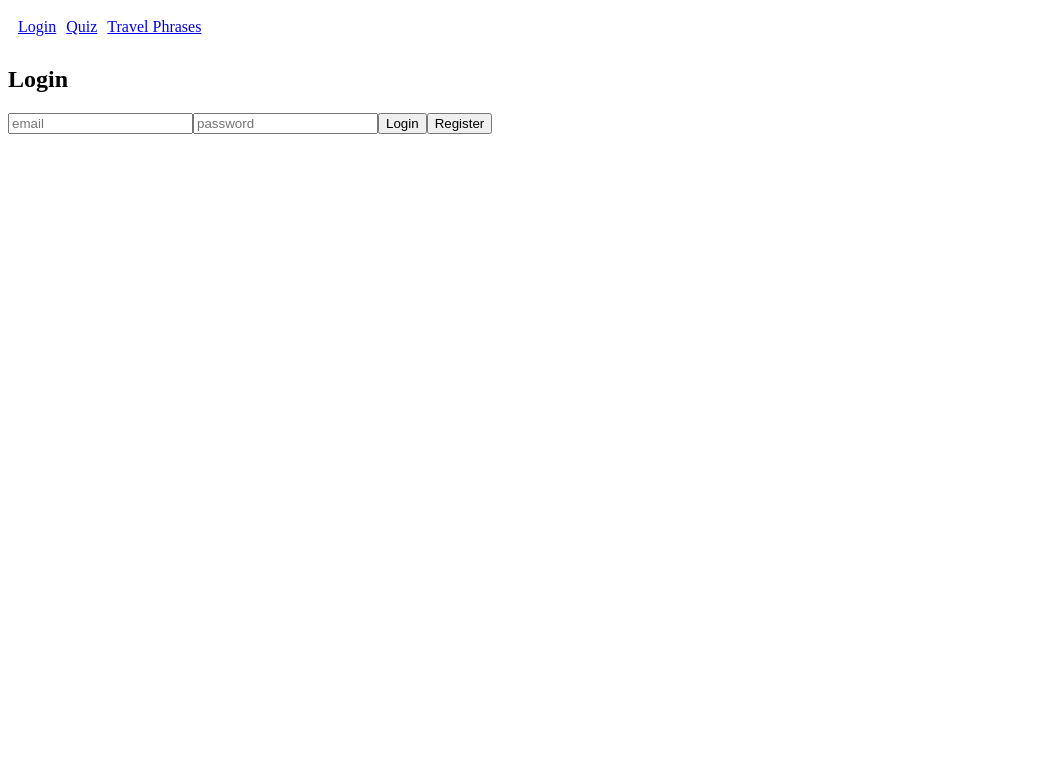
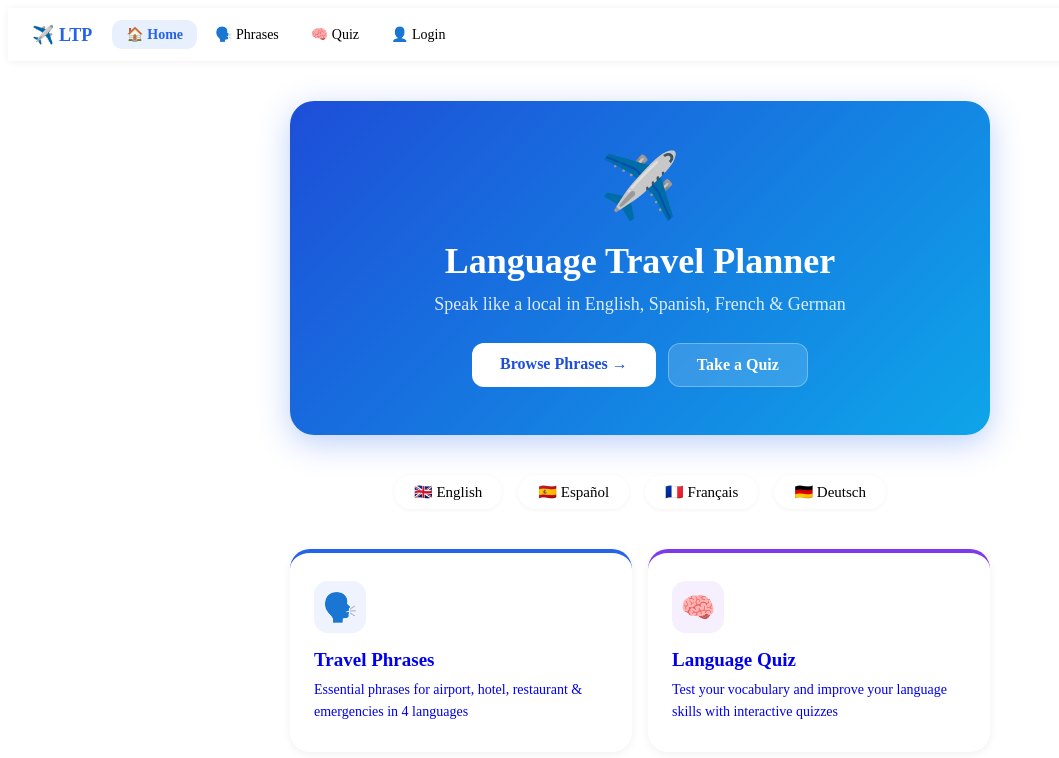
Before and after one commit to Sanae2026/language-travel-planner, a React (Vite) app in the folder client/: page / in a window 1280 px wide. Shown: the top 758 px of the page, without its empty margins (0-1059 px from the left). Built offline with nearby package versions, Linux system fonts and the light colour scheme; no server answers.

Commit message:
New home page and navbar

```diff
--- a/client/src/App.tsx
+++ b/client/src/App.tsx
@@ -1,22 +1,61 @@
-import { BrowserRouter, Routes, Route, Link } from "react-router-dom";
-import Quiz from "./components/Quiz";
-import PhrasesPage from "./pages/PhrasesPage";
-import Login from "./pages/Login";
+import { BrowserRouter, Routes, Route, Link, useLocation } from "react-router-dom"
+import Quiz from "./components/Quiz"
+import PhrasesPage from "./pages/PhrasesPage"
+import Home from "./pages/Home"
+import Login from "./pages/Login"
+
+function Navbar() {
+  const location = useLocation()
+  const links = [
+    { to: "/", label: "🏠 Home" },
+    { to: "/phrases", label: "🗣️ Phrases" },
+    { to: "/quiz", label: "🧠 Quiz" },
+    { to: "/login", label: "👤 Login" },
+  ]
+
+  return (
+    <nav style={{
+      display: "flex",
+      gap: 4,
+      padding: "12px 24px",
+      background: "var(--bg-card, #fff)",
+      borderBottom: "1px solid var(--border)",
+      boxShadow: "0 1px 8px rgba(0,0,0,0.06)",
+      alignItems: "center",
+    }}>
+      <span style={{ fontWeight: 700, fontSize: 18, color: "#2563eb", marginRight: 16 }}>✈️ LTP</span>
+      {links.map((l) => (
+        <Link
+          key={l.to}
+          to={l.to}
+          style={{
+            padding: "6px 14px",
+            borderRadius: 10,
+            textDecoration: "none",
+            fontSize: 14,
+            fontWeight: location.pathname === l.to ? 600 : 400,
+            background: location.pathname === l.to ? "rgba(37,99,235,0.1)" : "transparent",
+            color: location.pathname === l.to ? "#2563eb" : "var(--text)",
+            transition: "all 0.2s",
+          }}
+        >
+          {l.label}
+        </Link>
+      ))}
+    </nav>
+  )
+}
 
 export default function App() {
   return (
     <BrowserRouter>
-      <nav style={{ display: "flex", gap: 10, padding: 10 }}>
-        <Link to="/">Login</Link>
-        <Link to="/quiz">Quiz</Link>
-        <Link to="/phrases">Travel Phrases</Link>
-      </nav>
-
+      <Navbar />
       <Routes>
-        <Route path="/" element={<Login />} />
+        <Route path="/" element={<Home />} />
+        <Route path="/login" element={<Login />} />
         <Route path="/quiz" element={<Quiz />} />
         <Route path="/phrases" element={<PhrasesPage />} />
       </Routes>
     </BrowserRouter>
-  );
+  )
 }
--- a/client/src/pages/Home.tsx
+++ b/client/src/pages/Home.tsx
@@ -1,3 +1,138 @@
+import { Link } from "react-router-dom"
+
 export default function Home() {
-  return <h1>Welcome to Language Travel App 🌍</h1>
+  const cards = [
+    {
+      to: "/phrases",
+      icon: "🗣️",
+      title: "Travel Phrases",
+      desc: "Essential phrases for airport, hotel, restaurant & emergencies in 4 languages",
+      color: "#2563eb",
+      bg: "rgba(37,99,235,0.08)",
+    },
+    {
+      to: "/quiz",
+      icon: "🧠",
+      title: "Language Quiz",
+      desc: "Test your vocabulary and improve your language skills with interactive quizzes",
+      color: "#7c3aed",
+      bg: "rgba(124,58,237,0.08)",
+    },
+  ]
+
+  return (
+    <div style={{ maxWidth: 700, margin: "0 auto", padding: "40px 16px", textAlign: "center" }}>
+
+      {/* Hero */}
+      <div style={{
+        background: "linear-gradient(135deg, #1d4ed8, #0ea5e9)",
+        borderRadius: 24,
+        padding: "48px 32px",
+        marginBottom: 40,
+        boxShadow: "0 8px 32px rgba(37,99,235,0.3)",
+      }}>
+        <div style={{ fontSize: 64, marginBottom: 16 }}>✈️</div>
+        <h1 style={{ color: "#fff", fontSize: 36, margin: "0 0 12px", fontWeight: 700 }}>
+          Language Travel Planner
+        </h1>
+        <p style={{ color: "rgba(255,255,255,0.85)", fontSize: 18, margin: "0 0 28px" }}>
+          Speak like a local in English, Spanish, French & German
+        </p>
+        <div style={{ display: "flex", gap: 12, justifyContent: "center", flexWrap: "wrap" }}>
+          <Link to="/phrases" style={{
+            background: "#fff",
+            color: "#1d4ed8",
+            padding: "12px 28px",
+            borderRadius: 12,
+            textDecoration: "none",
+            fontWeight: 700,
+            fontSize: 16,
+          }}>
+            Browse Phrases →
+          </Link>
+          <Link to="/quiz" style={{
+            background: "rgba(255,255,255,0.15)",
+            color: "#fff",
+            padding: "12px 28px",
+            borderRadius: 12,
+            textDecoration: "none",
+            fontWeight: 600,
+            fontSize: 16,
+            border: "1px solid rgba(255,255,255,0.3)",
+          }}>
+            Take a Quiz
+          </Link>
+        </div>
+      </div>
+
+      {/* Languages */}
+      <div style={{ display: "flex", justifyContent: "center", gap: 16, marginBottom: 40, flexWrap: "wrap" }}>
+        {["🇬🇧 English", "🇪🇸 Español", "🇫🇷 Français", "🇩🇪 Deutsch"].map((lang) => (
+          <div key={lang} style={{
+            padding: "8px 20px",
+            borderRadius: 20,
+            border: "1px solid var(--border)",
+            background: "var(--bg-card, #fff)",
+            fontSize: 15,
+            fontWeight: 500,
+            color: "var(--text-h)",
+            boxShadow: "0 1px 4px rgba(0,0,0,0.05)",
+          }}>
+            {lang}
+          </div>
+        ))}
+      </div>
+
+      {/* Cards */}
+      <div style={{ display: "flex", gap: 16, flexWrap: "wrap", justifyContent: "center" }}>
+        {cards.map((card) => (
+          <Link
+            key={card.to}
+            to={card.to}
+            style={{
+              textDecoration: "none",
+              flex: "1 1 280px",
+              maxWidth: 320,
+              background: "var(--bg-card, #fff)",
+              border: `1px solid var(--border)`,
+              borderRadius: 20,
+              padding: "28px 24px",
+              textAlign: "left",
+              boxShadow: "0 2px 8px rgba(0,0,0,0.06)",
+              transition: "transform 0.2s, box-shadow 0.2s",
+              borderTop: `4px solid ${card.color}`,
+            }}
+            onMouseEnter={(e) => {
+              (e.currentTarget as HTMLElement).style.transform = "translateY(-4px)"
+              ;(e.currentTarget as HTMLElement).style.boxShadow = "0 8px 24px rgba(0,0,0,0.12)"
+            }}
+            onMouseLeave={(e) => {
+              (e.currentTarget as HTMLElement).style.transform = "translateY(0)"
+              ;(e.currentTarget as HTMLElement).style.boxShadow = "0 2px 8px rgba(0,0,0,0.06)"
+            }}
+          >
+            <div style={{
+              width: 52,
+              height: 52,
+              borderRadius: 14,
+              background: card.bg,
+              display: "flex",
+              alignItems: "center",
+              justifyContent: "center",
+              fontSize: 28,
+              marginBottom: 16,
+            }}>
+              {card.icon}
+            </div>
+            <div style={{ fontSize: 19, fontWeight: 700, color: "var(--text-h)", marginBottom: 8 }}>
+              {card.title}
+            </div>
+            <div style={{ fontSize: 14, color: "var(--text)", lineHeight: 1.6 }}>
+              {card.desc}
+            </div>
+          </Link>
+        ))}
+      </div>
+    </div>
+  )
 }
```
